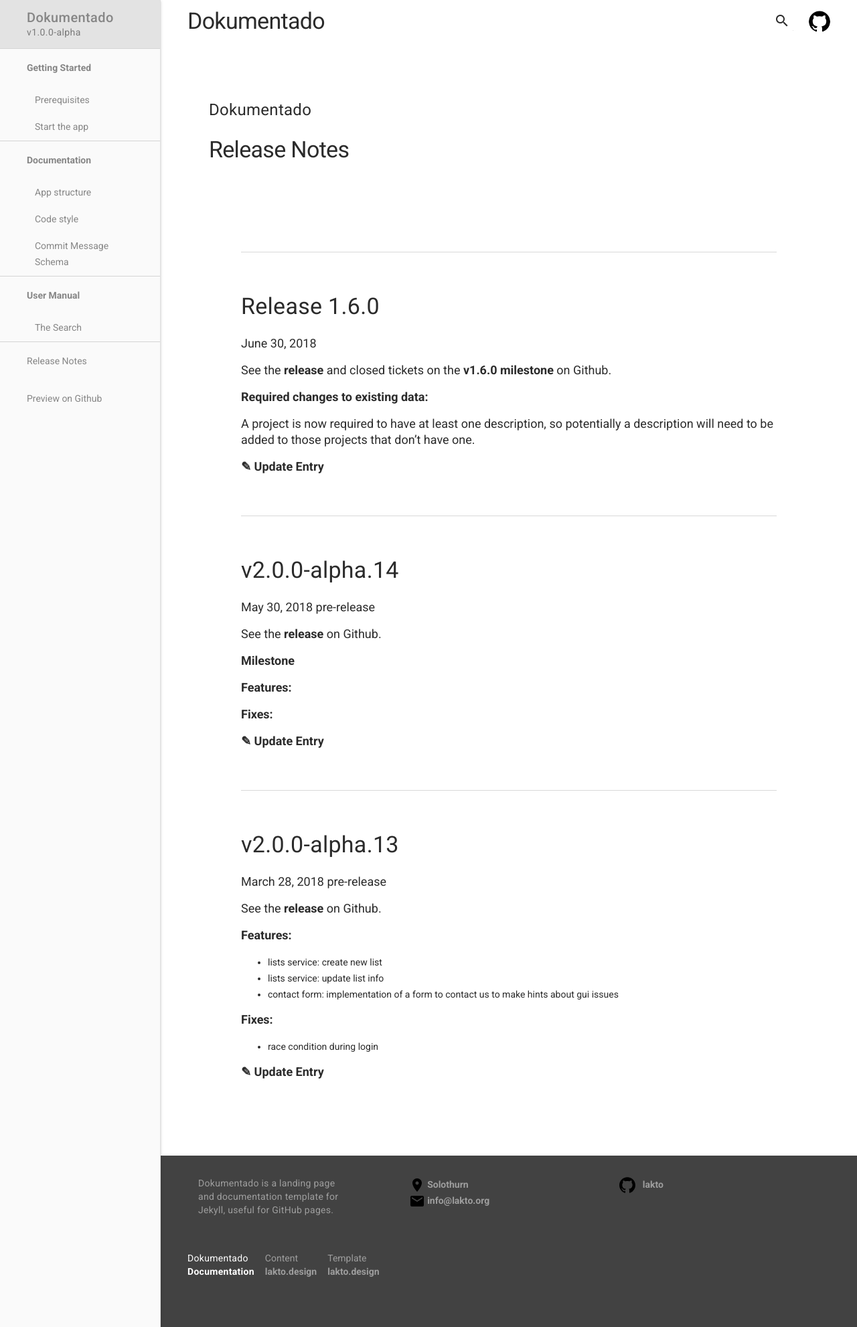
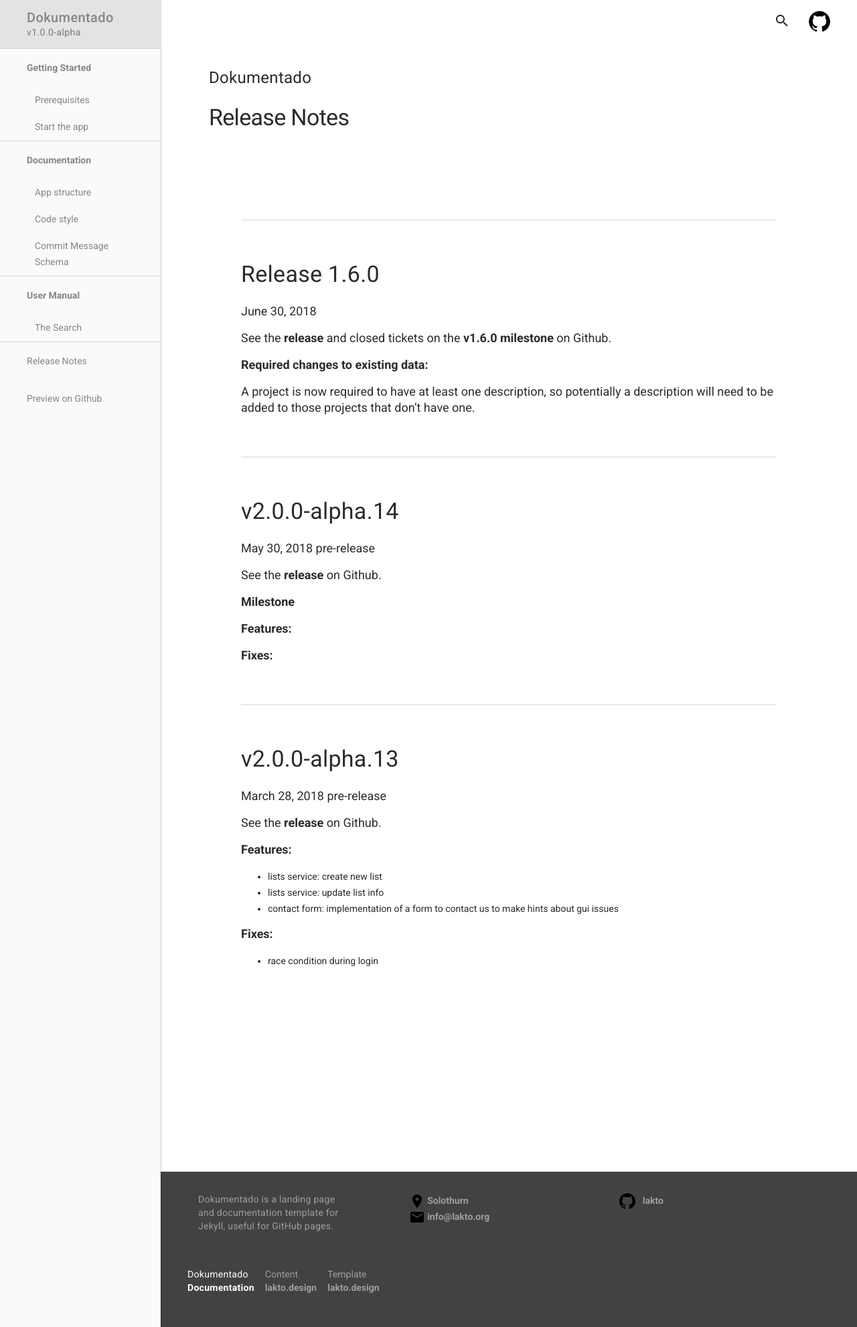
Before and after one commit to lakto/dokumentado, a Jekyll site: the page built from releasenotes.html, in a window 1280 px wide. Shown: the whole page at 67% size. Built offline with Jekyll 4.4.1, drawn with Linux system fonts in a browser that asks for light colours.

Commit message:
clean up; add page logo

```diff
--- a/_config.yml
+++ b/_config.yml
@@ -35,7 +35,7 @@ links:
 
 
 # Values for the jekyll-seo-tag gem (https://github.com/jekyll/jekyll-seo-tag)
-logo: ./assets/images/touch-icon.png
+logo: /assets/images/touch-icon.png
 description: Dokumentado is a landing page and documentation template for Jekyll, useful for GitHub pages.
 author:
   name: André Kilchenmann
@@ -92,14 +92,3 @@ exclude:
   - Gemfile.lock
   - README.md
   - LICENCE
-
-# -----------
-# CloudCannon
-
-_options:
-  header_background_image:
-    width: 1880
-    height: 1880
-  newsletter_background_image:
-    width: 1880
-    height: 1880
--- a/_includes/header.html
+++ b/_includes/header.html
@@ -2,11 +2,14 @@
     <!-- Top row, always visible -->
     <div class="mdl-layout__header-row">
         <!-- Title -->
-        <a href="{{ site.baseurl }}/">
+        {% unless page.layout != 'default' %}
+        <a href="{{ site.baseurl }}/" class="title">
+            <img src="{{ site.baseurl }} {{ site.logo }}" class="logo">
             <h1 class="mdl-typography--display-1">
                 {{ site.title }}
             </h1>
         </a>
+        {% endunless %}
         <div class="mdl-layout-spacer"></div>
         <div class="mdl-textfield mdl-js-textfield mdl-textfield--expandable
                   mdl-textfield--floating-label mdl-textfield--align-right">
--- a/_layouts/post.html
+++ b/_layouts/post.html
@@ -1,9 +1,7 @@
 ---
 layout: default
 ---
-
-
-<div class="section-content">
+<div class="section-content no-padding-top">
     <!-- post header -->
     <h2 class="mdl-typography--headline">
         {% if page.category %}{{ page.category }}
--- a/_sass/_elements.scss
+++ b/_sass/_elements.scss
@@ -2,6 +2,13 @@
 
 // header
 
+.title {
+  display: contents;
+}
+.logo {
+  max-height: 48px;
+  padding-right: 12px;
+}
 
 // content
 
--- a/_sass/_normalize.scss
+++ b/_sass/_normalize.scss
@@ -88,8 +88,10 @@ address {
   margin: 0 auto;
   padding: 48px;
   max-width: 896px;
-  //  max-width: 900px;
-  //  width: 90vw;
+
+  &.no-padding-top {
+    padding-top: 0;
+  }
 }
 
 .intro-image {
--- a/releasenotes.html
+++ b/releasenotes.html
@@ -19,9 +19,9 @@ layout: post
             </p>
 
             {{ change.content }}
-
+<!--
             <p class="editor-link"><a href="cloudcannon:collections/{{ change.path }}" class="btn"><strong>&#9998;</strong>
-                Update Entry</a></p>
+                Update Entry</a></p>-->
         </div>
         {% endfor %}
     </div>
```
Also changed, not shown: assets/images/touch-icon.png (added).
